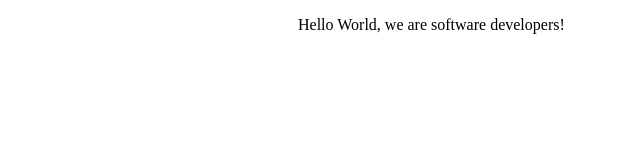
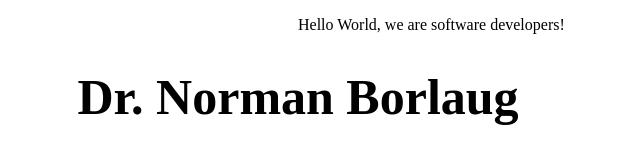
Before and after one commit to Ugboaja-Uchechi/Project1, a plain HTML site: page index.html in a window 1280 px wide. Shown: the whole page, without its empty margins (342-982 px from the left). Drawn offline with Linux system fonts and the light colour scheme.

Commit message:
Stories #1+#2

```diff
--- a/css/style.css
+++ b/css/style.css
@@ -0,0 +1,4 @@
+#title {
+  text-align: center;
+  font-size: 50px;
+}
--- a/index.html
+++ b/index.html
@@ -24,6 +24,10 @@
 
     <p style="margin-left: 50%;">Hello World, we are software developers!</p>
 
+    <div id="main">
+      <h1 id="title">Dr. Norman Borlaug</h1>
+    </div>
+
     <script  src="js/index.js"></script>
   </body>
 </html>
```
